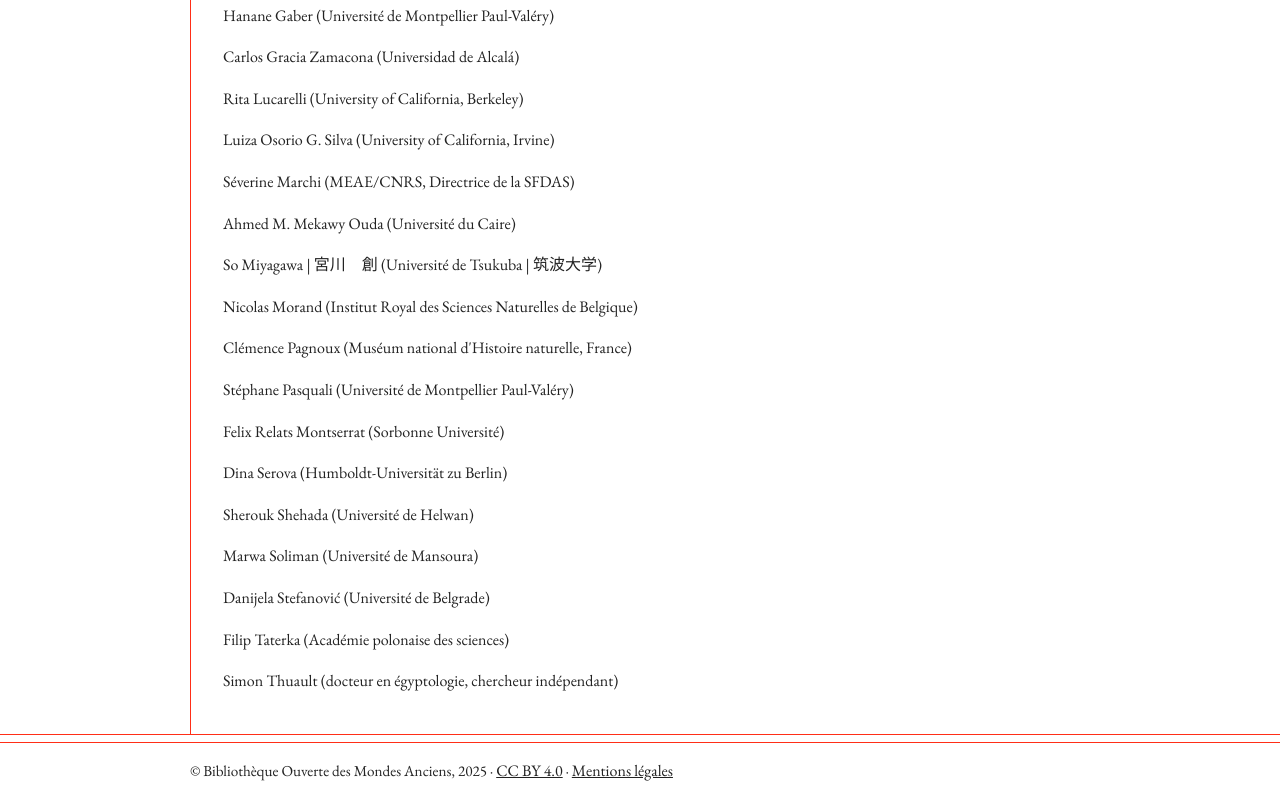
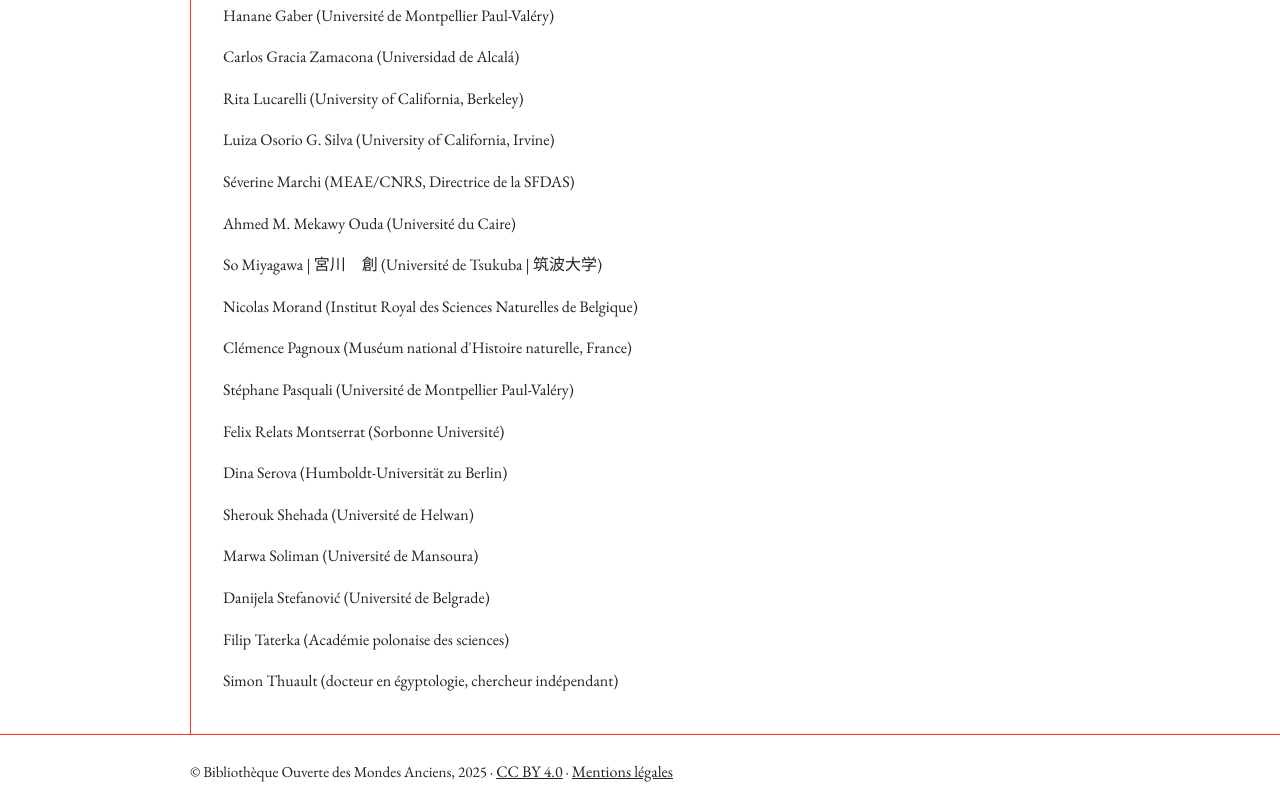
Before and after one commit to boegyptologie/boegyptologie.github.io, a plain HTML site: page fr/about.html in a window 1280 px wide. Shown: the part 1861-2669 px from the top of the page. Drawn offline with nearby package versions, Linux system fonts and the light colour scheme.

Commit message:
Update style.css

```diff
--- a/assets/style.css
+++ b/assets/style.css
@@ -32,7 +32,7 @@
 main {
   max-width: var(--max);
   padding: 24px;
-  padding-left: 32px;
+  padding-left: 32px; /* espace entre la ligne verticale et le texte */
   margin: 0 auto;
   border-left: 1px solid var(--accent-red);
 }
@@ -59,22 +59,10 @@
 }
 
 footer {
-  position: relative;
   padding: 24px 16px;
-  border-top: none;
+  border-top: 1px solid var(--accent-red);
   color: #666;
   font-size: .95rem;
-}
-
-footer::before {
-  content: "";
-  position: absolute;
-  left: 0;
-  right: 0;
-  top: 0;
-  height: 2mm;
-  border-top: 1px solid var(--accent-red);
-  border-bottom: 1px solid var(--accent-red);
 }
 
 /* 6) Marque (logo + titre) */
@@ -135,10 +123,10 @@
 /* 10) Verspunkt manuel à insérer dans le HTML */
 .verspunkt {
   color: var(--accent-red);
-  font-size: 1.75em;
+  font-size: 1.75em;              /* environ 21 pour un texte à 12 */
   line-height: 1;
   display: inline-block;
-  transform: translateY(-0.28em);
+  transform: translateY(-0.28em); /* remonte le point */
   margin-left: 0.15em;
 }
 
```
